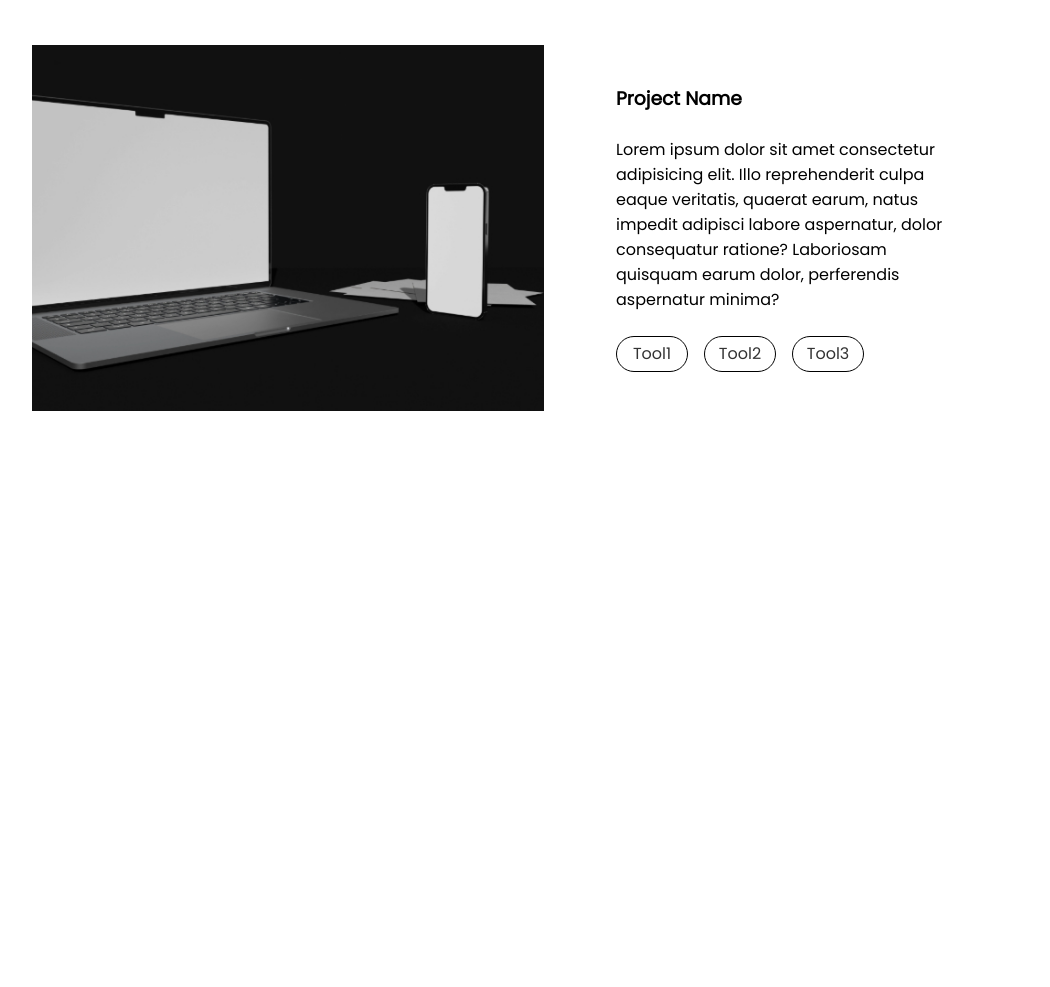
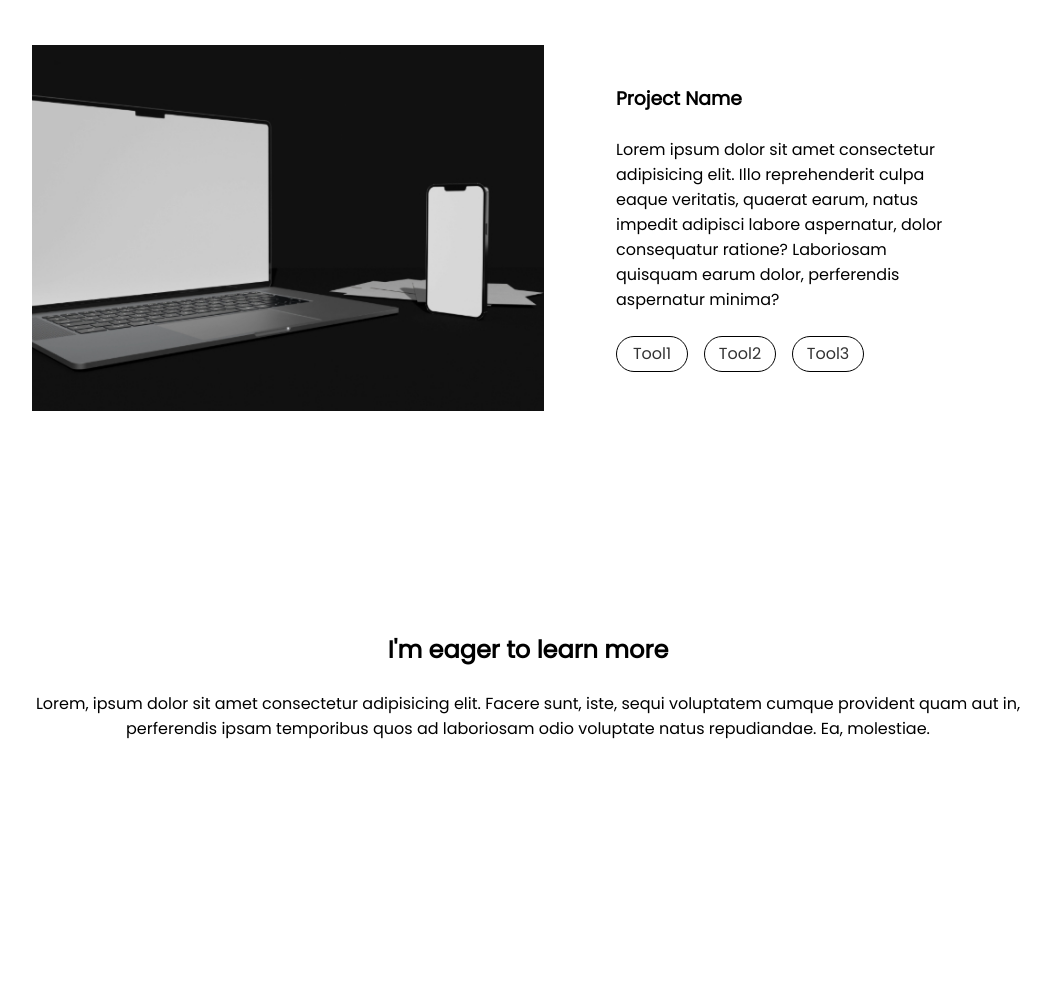
Before and after one commit to cchaosrikul/cchaosrikul.github.io, a plain HTML site: page index.html in a window 1280 px wide. Shown: the part 1318-2305 px from the top of the page, without its empty margins (112-1162 px from the left). Before the commit the page ends 1729 px from the top, so only its background shows below. Drawn offline with Linux system fonts and the light colour scheme.

Commit message:
Structure and style about layout

```diff
--- a/assets/css/style.css
+++ b/assets/css/style.css
@@ -199,7 +199,7 @@ header {
 
 /* Projects */
 .projects {
-    height: 800px;
+    height: auto;
     padding: 0 144px;
 
     .container {
@@ -305,3 +305,26 @@ header {
         }
     }
 }
+
+/* About */
+.about {
+    height: 576px;
+    padding: 104px 144px;
+
+    .container {
+        height: 100%;
+        display: flex;
+        flex-direction: column;
+        justify-content: center;
+        text-align: center;
+
+        h2 {
+
+        }
+
+        p {
+            padding: 24px 0;
+        }
+
+    }
+}
--- a/index.html
+++ b/index.html
@@ -77,6 +77,12 @@
             </div>
         </div>
     </section>
+    <section class="about">
+        <div class="container">
+            <h2>I'm eager to learn more</h2>
+            <p>Lorem, ipsum dolor sit amet consectetur adipisicing elit. Facere sunt, iste, sequi voluptatem cumque provident quam aut in, perferendis ipsam temporibus quos ad laboriosam odio voluptate natus repudiandae. Ea, molestiae.</p>
+        </div>
+    </section>
     <script src="assets/js/script.js"></script>
 </body>
 </html>
```
